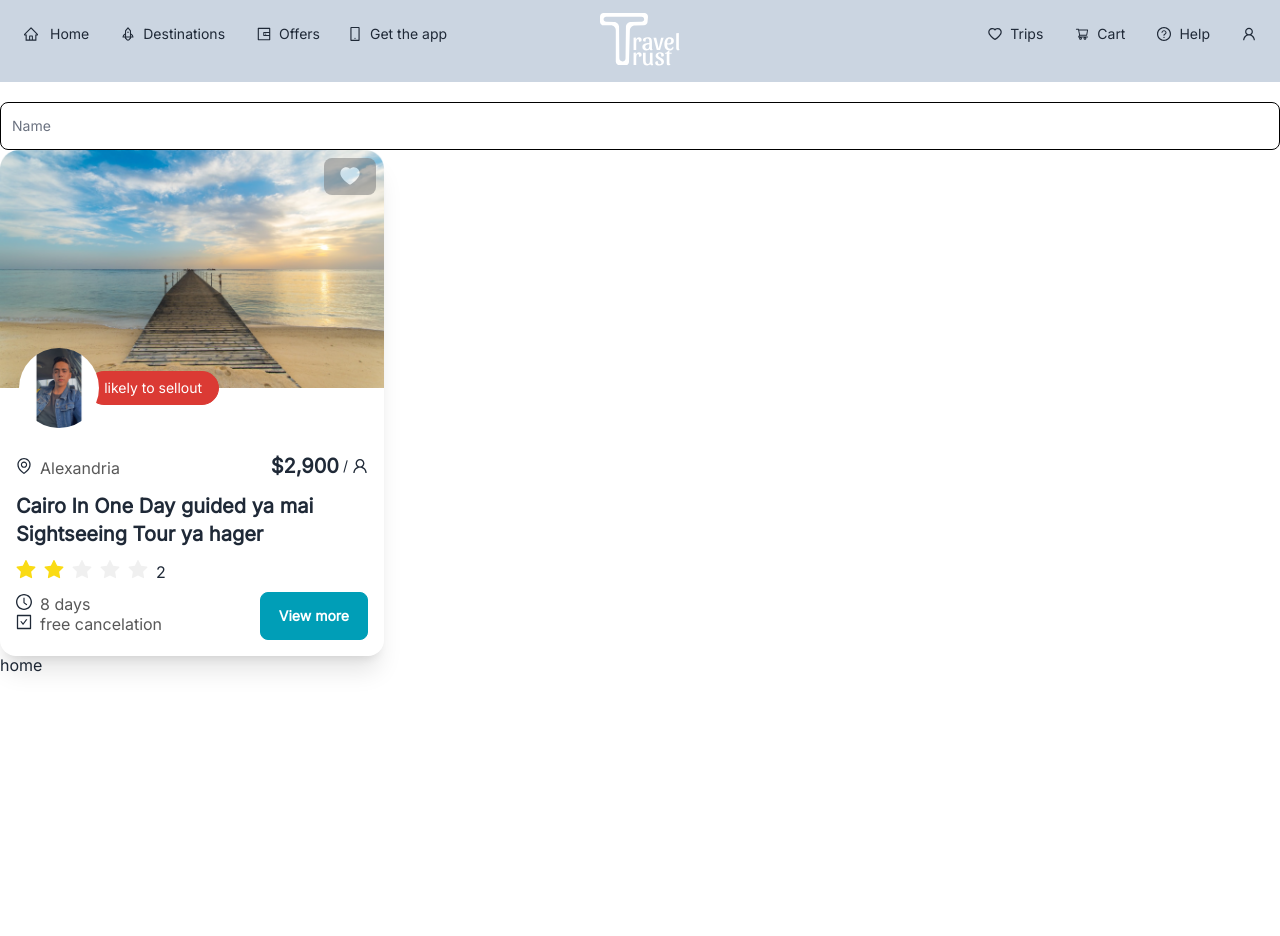
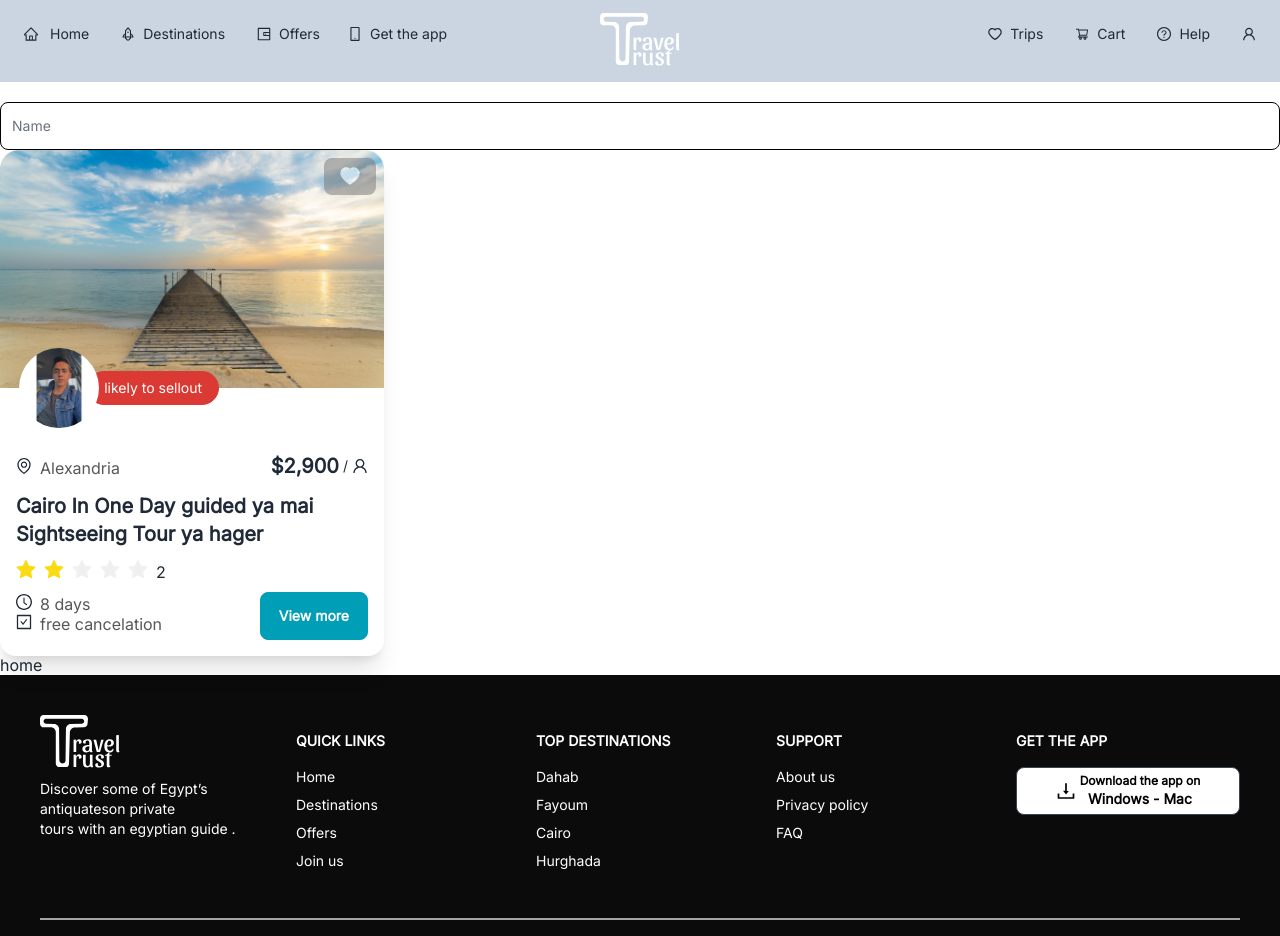
Before and after one commit to AhmedEldesoky99/Travel-Trust-ITI-Frontend, a React (Vite) app: page / in a window 1280 px wide. Shown: the top 936 px of the page. Before the commit the page ends 800 px from the top, so only its background shows below. Built offline with nearby package versions, Linux system fonts and the light colour scheme; the HTML template or start-up script is replaced by a standard one.

Commit message:
💫 Footer component finished

```diff
--- a/src/App.jsx
+++ b/src/App.jsx
@@ -7,6 +7,7 @@ import { ReactQueryDevtools } from "react-query/devtools";
 import Navbar from "./components/shared/Navbar";
 import CustomInput from "./components/shared/FormComponents/CustomInput";
 import TourCard from "./components/shared/TourCard";
+import Footer from "./components/shared/Footer";
 
 //style
 import "react-toastify/dist/ReactToastify.css";
@@ -23,6 +24,7 @@ function App() {
         <CustomInput />
         <TourCard />
         <RouterProvider router={router} />
+        <Footer/>
         <ToastContainer autoClose={2000} />
       </div>
       <ReactQueryDevtools initialIsOpen={false} position="bottom-right" />
--- /dev/null
+++ b/src/components/shared/Footer/index.jsx
@@ -0,0 +1,74 @@
+import React from "react";
+import { DownloadOutlined,HeartFilled } from "@ant-design/icons";
+
+import Logo from "../../../assets/images/Logo/Logo.svg";
+
+const Footer = () => {
+  return (
+    <>
+      <div className="grid grid-cols-5 2xs:grid-cols-1 sm:grid-cols-2 md:grid-cols-4 lg:grid-cols-5 space-x-4 space-y-4 p-10 bg-[#0b0b0b] text-white">
+
+        <div className="text-sm">
+          <img src={Logo} alt="Travel Trust Logo" />
+          <p className="mt-2">
+            Discover some of Egypt’s antiquateson private <br /> tours with an
+            egyptian guide .
+          </p>
+        </div>
+
+        <div className="flex flex-col space-y-2 text-sm">
+          <span className="footer-title opacity-100">Quick Links</span>
+          <a className="cursor-pointer hover:text-primary-green transition-all">Home</a>
+          <a className="cursor-pointer hover:text-primary-green transition-all">Destinations</a>
+          <a className="cursor-pointer hover:text-primary-green transition-all">Offers</a>
+          <a className="cursor-pointer hover:text-primary-green transition-all">Join us</a>
+        </div>
+
+        <div className="flex flex-col space-y-2 text-sm">
+          <span className="footer-title opacity-100">Top destinations</span>
+          <a className="cursor-pointer hover:text-primary-green transition-all">Dahab</a>
+          <a className="cursor-pointer hover:text-primary-green transition-all">Fayoum</a>
+          <a className="cursor-pointer hover:text-primary-green transition-all">Cairo</a>
+          <a className="cursor-pointer hover:text-primary-green transition-all">Hurghada</a>
+        </div>
+
+        <div className="flex flex-col space-y-2 text-sm">
+          <span className="footer-title opacity-100">Support</span>
+          <a className="cursor-pointer hover:text-primary-green transition-all">About us</a>
+          <a className="cursor-pointer hover:text-primary-green transition-all">Privacy policy</a>
+          <a className="cursor-pointer hover:text-primary-green transition-all">FAQ</a>
+        </div>
+
+        <div className="flex flex-col space-y-2 text-sm">
+          <span className="footer-title opacity-100">Get the app</span>
+          <button className="btn bg-white text-black text-xs flex items-center space-x-1 normal-case">
+            <DownloadOutlined className="text-xl leading-none" />
+            <div className="flex flex-col">
+              <span className="text-xs">Download the app on </span>
+              <span className="text-sm">Windows - Mac</span>
+            </div>
+          </button>
+        </div>
+
+      </div>
+
+      <div className="divider after:bg-[#a4a4a4] before:bg-[#a4a4a4] bg-[#0b0b0b] m-0 px-10"></div>
+
+      <div className="flex 2xs:flex-col 2xs:space-y-2 2xs:items-center md:flex-row md:justify-between md:items-center md:space-x-5 md:space-y-0 p-2 bg-[#0b0b0b] text-white px-10">
+
+        <div>
+          <p>Copyright © 2023 - All rights reserved by Travel Trust</p>
+        </div>
+
+        <div className=" space-x-2">
+        <span>Professionally designed by Travel Trust team</span>
+        <HeartFilled/>
+        </div>
+
+      </div>
+
+    </>
+  );
+};
+
+export default Footer;
```
